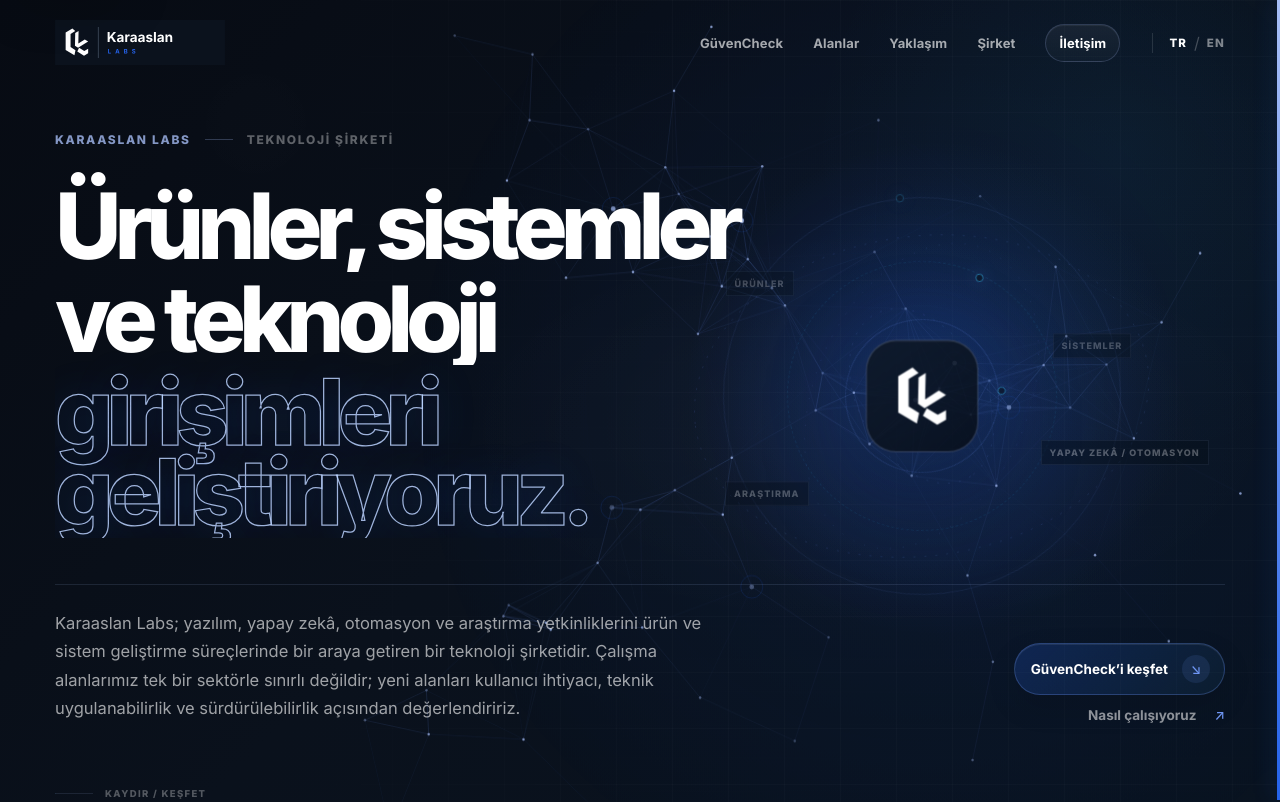
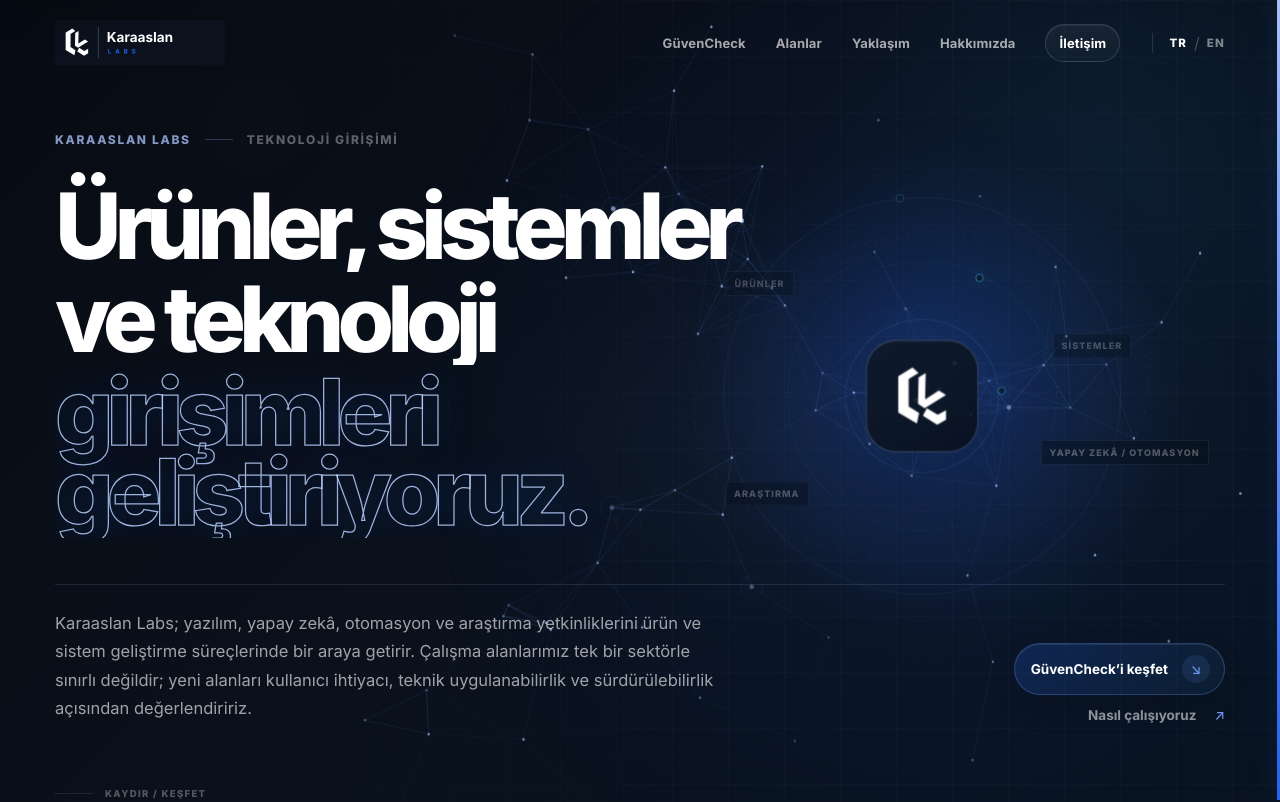
Before and after one commit to karaaslanlabs/corporate-website, a Next.js app: page / in a window 1280 px wide. Shown: the top 802 px of the page. Built offline with nearby package versions, Linux system fonts and the light colour scheme.

Commit message:
fix(site): align legal identity and remove tally intake

```diff
--- a/app/(en)/layout.tsx
+++ b/app/(en)/layout.tsx
@@ -12,7 +12,7 @@ export const metadata: Metadata = {
   metadataBase: new URL("https://karaaslanlabs.com"),
   title: "Karaaslan Labs — Products, systems and new technology ventures",
   description:
-    "Karaaslan Labs is a technology company that brings together software, AI, automation, and research capabilities to build products, systems, and new technology ventures.",
+    "Karaaslan Labs brings together software, AI, automation, and research capabilities to build products, systems, and new technology ventures.",
   alternates: {
     canonical: "/en/",
     languages: {
--- a/app/(tr)/layout.tsx
+++ b/app/(tr)/layout.tsx
@@ -12,7 +12,7 @@ export const metadata: Metadata = {
   metadataBase: new URL("https://karaaslanlabs.com"),
   title: "Karaaslan Labs — Ürünler, sistemler ve yeni teknoloji girişimleri",
   description:
-    "Karaaslan Labs; yazılım, yapay zekâ, otomasyon ve araştırma yetkinliklerini bir araya getirerek ürünler, sistemler ve yeni teknoloji girişimleri geliştiren bir teknoloji şirketidir.",
+    "Karaaslan Labs; yazılım, yapay zekâ, otomasyon ve araştırma yetkinliklerini bir araya getirerek ürünler, sistemler ve yeni teknoloji girişimleri geliştirir.",
   alternates: {
     canonical: "/",
     languages: {
--- a/components/CompanyManifesto.tsx
+++ b/components/CompanyManifesto.tsx
@@ -6,7 +6,7 @@ const copy = {
     code: "06 / KARAASLAN LABS",
     title: "Karaaslan Labs hakkında",
     lead:
-      "Karaaslan Labs, farklı problem alanlarında ürünler, yazılım sistemleri ve teknoloji girişimleri geliştiren bir teknoloji şirketidir.",
+      "Karaaslan Labs, farklı problem alanlarında ürünler, yazılım sistemleri ve teknoloji girişimleri geliştirir.",
     body: [
       "Çalışma alanlarımız tek bir sektörle sınırlı değildir. Yeni bir alanı değerlendirirken kullanıcı ihtiyacını, teknik uygulanabilirliği ve sürdürülebilir iş modelini birlikte ele alırız.",
       "Bir problem doğrulandığında, çözüm için gerekli teknoloji ve çalışma modelini ihtiyaca göre belirler; güvenilir ve sürdürülebilir bir yapı geliştirmeye odaklanırız.",
@@ -16,7 +16,7 @@ const copy = {
     code: "06 / KARAASLAN LABS",
     title: "About Karaaslan Labs",
     lead:
-      "Karaaslan Labs is a technology company that develops products, software systems, and technology ventures across different problem areas.",
+      "Karaaslan Labs develops products, software systems, and technology ventures across different problem areas.",
     body: [
       "Our work is not limited to a single industry. When evaluating a new area, we consider user need, technical feasibility, and a sustainable business model together.",
       "Once a problem is validated, we determine the technology and implementation approach needed for the solution and focus on building a reliable, maintainable structure.",
--- a/components/Hero.tsx
+++ b/components/Hero.tsx
@@ -9,21 +9,21 @@ const lineEase = [0.22, 1, 0.36, 1] as const;
 
 const copy = {
   tr: {
-    meta: "TEKNOLOJİ ŞİRKETİ",
+    meta: "TEKNOLOJİ GİRİŞİMİ",
     labels: ["ÜRÜNLER", "SİSTEMLER", "ARAŞTIRMA", "YAPAY ZEKÂ / OTOMASYON"],
     lines: ["Ürünler, sistemler", "ve teknoloji", "girişimleri geliştiriyoruz."],
     body:
-      "Karaaslan Labs; yazılım, yapay zekâ, otomasyon ve araştırma yetkinliklerini ürün ve sistem geliştirme süreçlerinde bir araya getiren bir teknoloji şirketidir. Çalışma alanlarımız tek bir sektörle sınırlı değildir; yeni alanları kullanıcı ihtiyacı, teknik uygulanabilirlik ve sürdürülebilirlik açısından değerlendiririz.",
+      "Karaaslan Labs; yazılım, yapay zekâ, otomasyon ve araştırma yetkinliklerini ürün ve sistem geliştirme süreçlerinde bir araya getirir. Çalışma alanlarımız tek bir sektörle sınırlı değildir; yeni alanları kullanıcı ihtiyacı, teknik uygulanabilirlik ve sürdürülebilirlik açısından değerlendiririz.",
     primary: "GüvenCheck’i keşfet",
     secondary: "Nasıl çalışıyoruz",
     scroll: "KAYDIR / KEŞFET",
   },
   en: {
-    meta: "TECHNOLOGY COMPANY",
+    meta: "TECHNOLOGY VENTURE",
     labels: ["PRODUCTS", "SYSTEMS", "RESEARCH", "AI / AUTOMATION"],
     lines: ["We develop products,", "systems and", "technology ventures."],
     body:
-      "Karaaslan Labs is a technology company that combines software, AI, automation, and research capabilities in product and system development. Our work is not limited to a single industry; we evaluate new areas in terms of user need, technical feasibility, and long-term sustainability.",
+      "Karaaslan Labs brings together software, AI, automation, and research capabilities in product and system development. Our work is not limited to a single industry; we evaluate new areas in terms of user need, technical feasibility, and long-term sustainability.",
     primary: "Explore GüvenCheck",
     secondary: "How we work",
     scroll: "SCROLL / EXPLORE",
--- a/components/Navigation.tsx
+++ b/components/Navigation.tsx
@@ -10,7 +10,7 @@ const labels = {
       ["GüvenCheck", "#guncel-calisma"],
       ["Alanlar", "#alanlar"],
       ["Yaklaşım", "#yaklasim"],
-      ["Şirket", "#sirket"],
+      ["Hakkımızda", "#sirket"],
     ],
     contact: "İletişim",
     home: "Karaaslan Labs ana sayfası",
@@ -23,7 +23,7 @@ const labels = {
       ["GüvenCheck", "#guncel-calisma"],
       ["Focus areas", "#alanlar"],
       ["Approach", "#yaklasim"],
-      ["Company", "#sirket"],
+      ["About", "#sirket"],
     ],
     contact: "Contact",
     home: "Karaaslan Labs home page",
```
Also changed, not shown: public/pilot/water-process-radar/index.html (+5 -6 lines).
